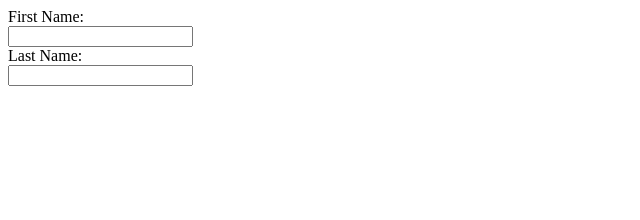
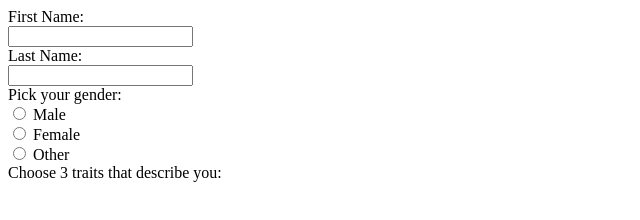
Before and after one commit to aldrinmcaalim/form, a plain HTML site: page index.html in a window 1280 px wide. Shown: the whole page, without its empty margins (0-640 px from the left). Drawn offline with Linux system fonts and the light colour scheme.

Commit message:
Added radio button section to form

```diff
--- a/index.html
+++ b/index.html
@@ -8,10 +8,29 @@
 </head>
 <body>
     <form action="#">
-        <label for="first_name">First Name:</label><br>
-        <input type="text" id="first_name" name="first_name"><br>
-        <label for="last_name">Last Name:</label><br>
-        <input type="text" id="last_name" name="last_name">
+        <section>
+            <label for="first_name">First Name:</label><br>
+            <input type="text" id="first_name" name="first_name"><br>
+            <label for="last_name">Last Name:</label><br>
+            <input type="text" id="last_name" name="last_name"><br>
+        </section>
+
+        <section>
+            <label for="#">Pick your gender:</label><br>
+            <input type="radio" id="male" name="gender" value="male">
+            <label for="male">Male</label><br>
+
+            <input type="radio" id="female" name="gender" value="female">
+            <label for="female">Female</label><br>
+
+            <input type="radio" id="other" name="gender" value="other">
+            <label for="other">Other</label>
+        </section>
+
+        <section>
+            <label for="#">Choose 3 traits that describe you:</label>
+        </section>
+
     </form>
 </body>
 </html>
```
